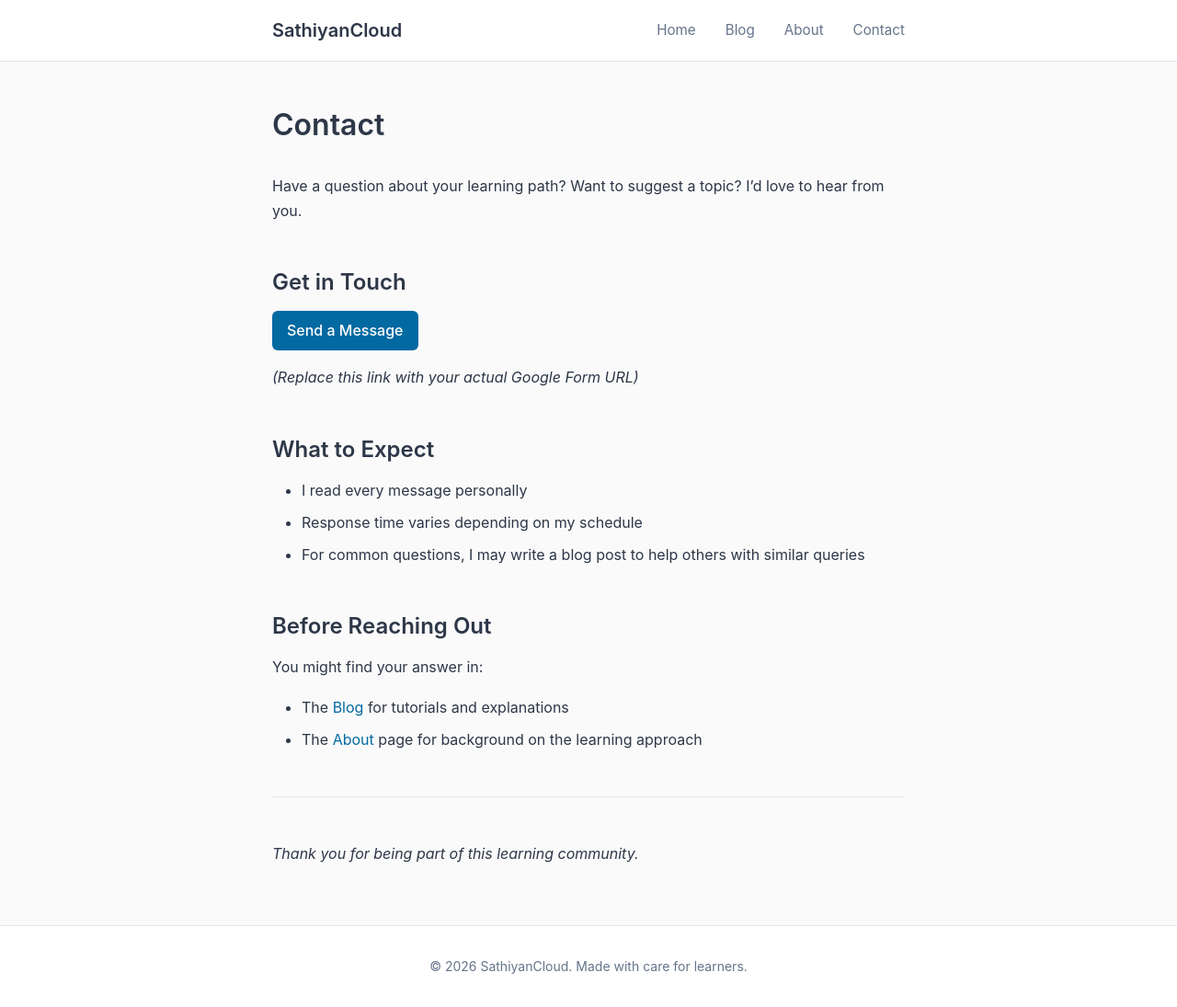
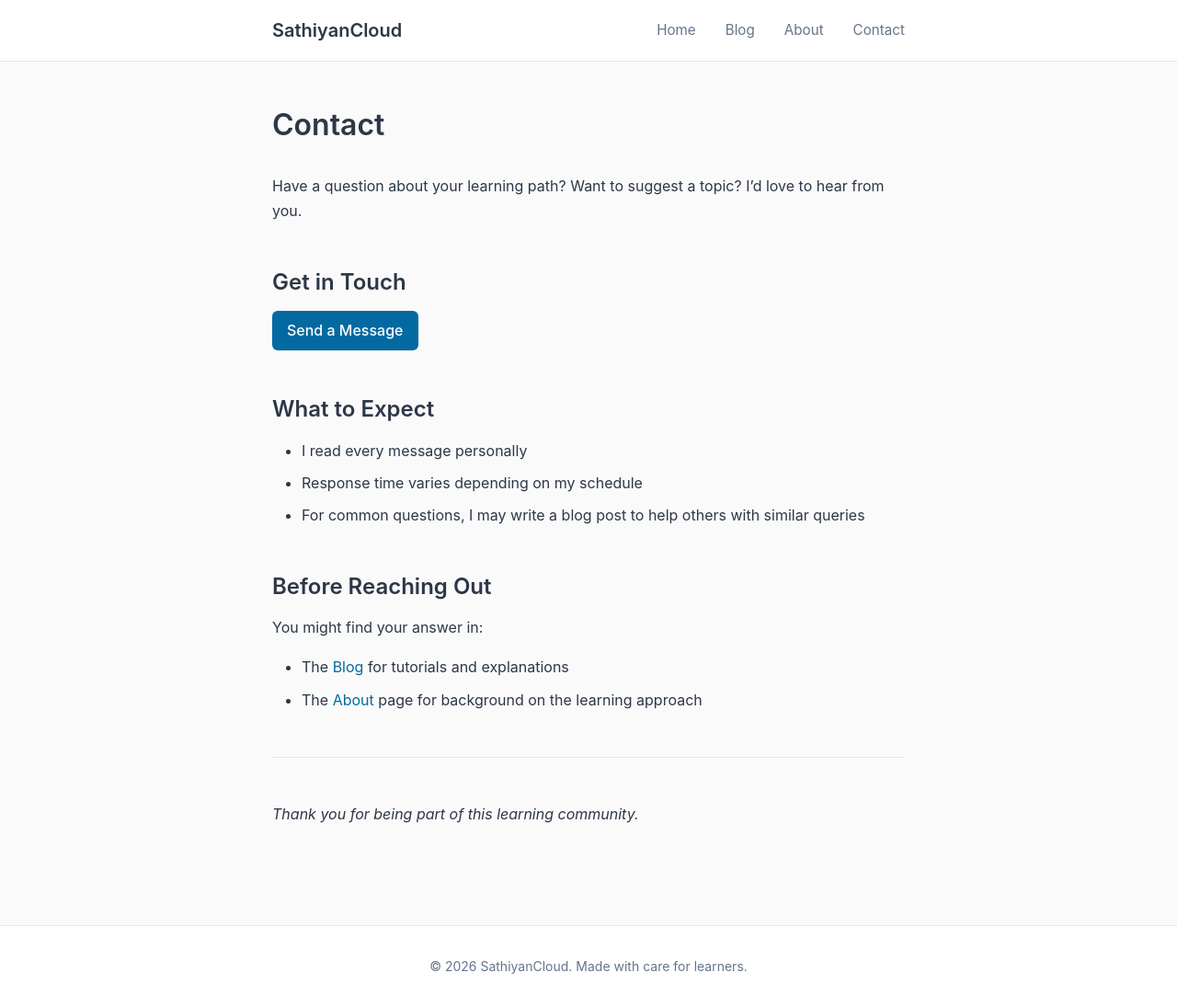
Before and after one commit to sathiyancloud/sathiyancloud.github.io, a Jekyll site: the page built from contact.md, in a window 1280 px wide and 1095 px high. Shown: the whole window at 92% size. Built offline with Jekyll 4.4.1, drawn with Linux system fonts in a browser that asks for light colours.

Commit message:
gform-added

```diff
--- a/contact.md
+++ b/contact.md
@@ -9,9 +9,7 @@
 
 ## Get in Touch
 
-<a href="https://forms.google.com/your-form-link" class="btn">Send a Message</a>
-
-*(Replace this link with your actual Google Form URL)*
+<a href="https://docs.google.com/forms/d/e/1FAIpQLSdbcg6miSgP6Q5Cyij8lTRtuQudMujKfeH0oxFwqMdWYtm1jg/viewform?usp=dialog" class="btn">Send a Message</a>
 
 ## What to Expect
 
```
